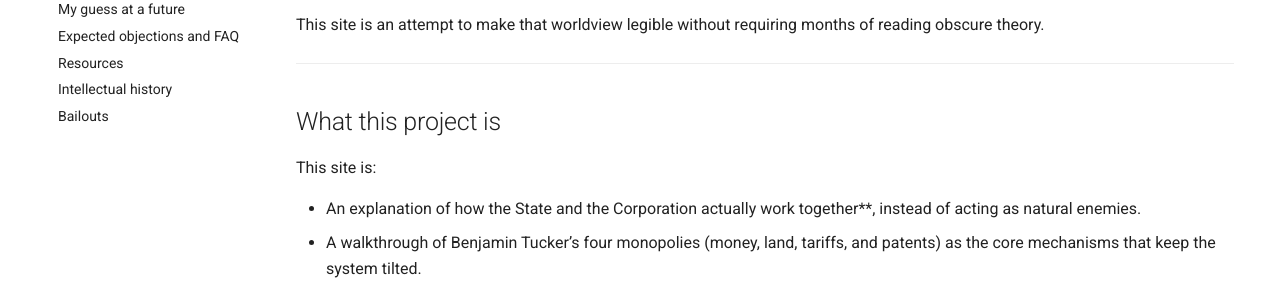
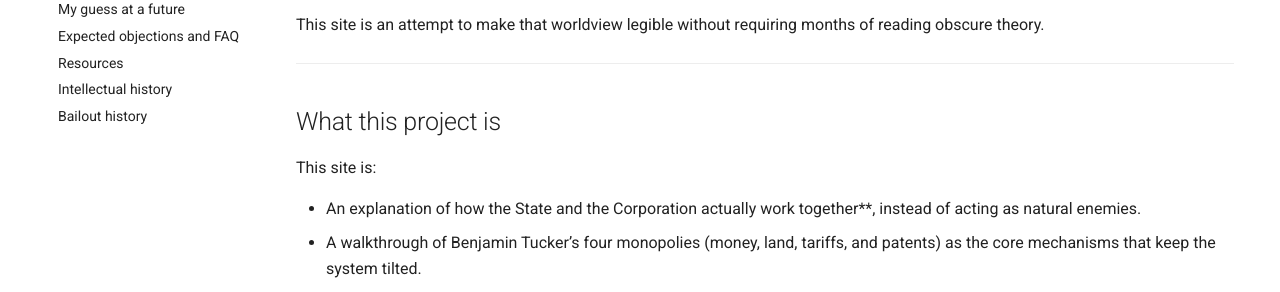
Before and after one commit to LucasVance/2100, an MkDocs documentation site: the page built from docs/index.md, in a window 1280 px wide. Shown: the part 561-853 px from the top of the page. Built offline with MkDocs 1.6.1 and Material for MkDocs 9.7.7, drawn with Linux system fonts in a browser that asks for light colours.

Commit message:
Update nav

```diff
--- a/mkdocs.yml
+++ b/mkdocs.yml
@@ -29,4 +29,4 @@ nav:
         - Expected objections and FAQ: objections.md
         - Resources: resources.md
         - Intellectual history: history.md
-        - Bailouts: bailouts.md
+        - Bailout history: bailouts.md
```
